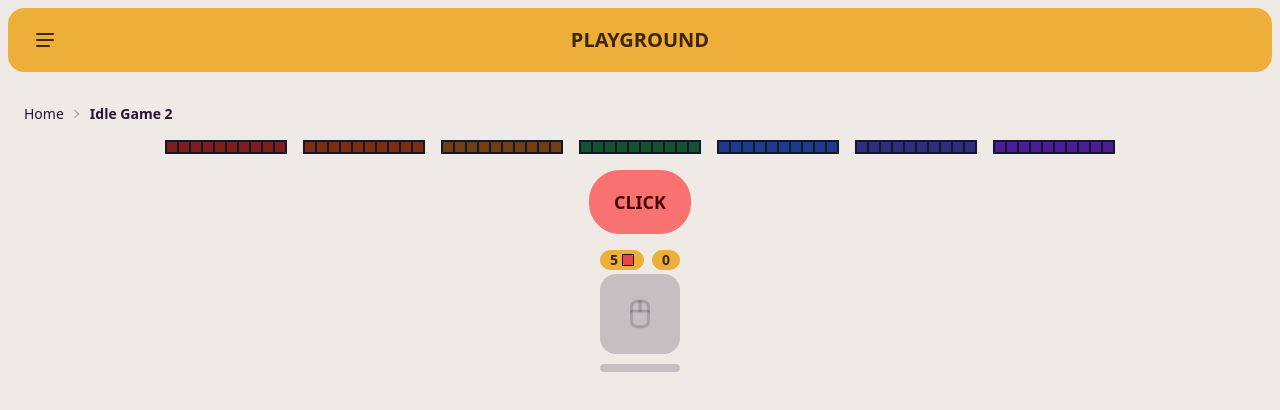
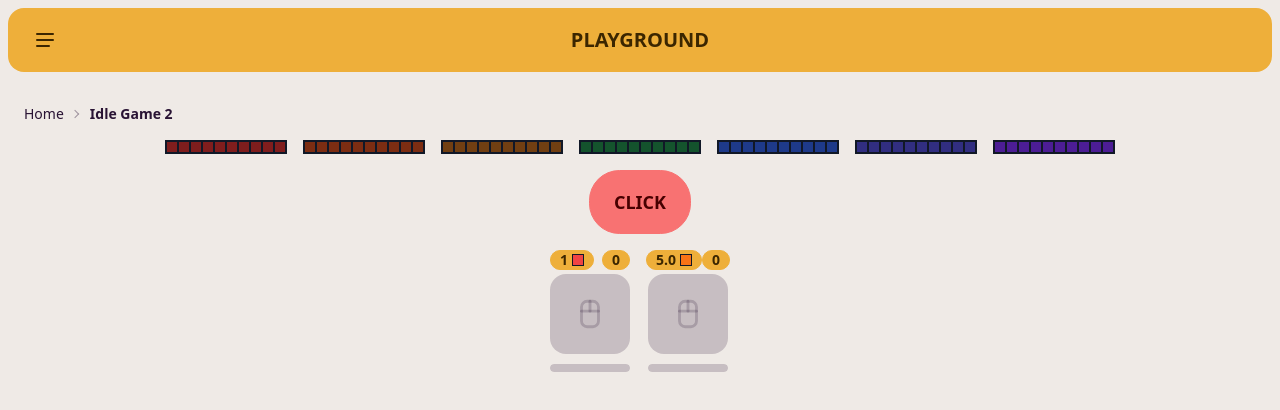
Before and after one commit to cakegod/svelte-kit-playground, a SvelteKit app: page /idle-game-2 in a window 1280 px wide. Shown: the top 410 px of the page. Built offline with nearby package versions, Linux system fonts and the light colour scheme.

Commit message:
feat: add interval to mimic cursors

```diff
--- a/src/routes/idle-game-2/classes.ts
+++ b/src/routes/idle-game-2/classes.ts
@@ -1,3 +1,6 @@
+import { get } from 'svelte/store';
+import { experience, rawCurrency, upgrades } from './store';
+
 export class Upgrade {
 	level: number;
 	name: string;
@@ -25,7 +28,57 @@ export class Upgrade {
 	getPrice() {
 		return Math.round(this.price * this.priceMultiplier ** this.level);
 	}
+
+	// TODO: extract this to cursor upgrade ONLY
+	buyUpgrade() {
+		if (get(rawCurrency) < this.getPrice()) return;
+		rawCurrency.decrease(this.getPrice());
+
+		// const timeoutList: NodeJS.Timeout[] = [];
+		// const click = () => {
+		// 	const timeout = setTimeout(() => {
+		// 		rawCurrency.increase(this.power);
+		// 		experience.increaseCursor(this.power);
+		// 		timeoutList.push(timeout);
+		// 		console.log(timeout);
+
+		// 		click();
+		// 	}, this.interval);
+		// };
+
+		// click();
+
+		const id = setInterval(() => {
+			rawCurrency.increase(this.power);
+			experience.increaseCursor(this.power);
+		}, this.interval);
+		ids.push(id);
+
+		upgrades.update(
+			get(upgrades).map((u) => {
+				if (u.name === this.name) {
+					if (this.level > 0 && this.level % 4 === 0) {
+						this.amount -= 3;
+
+						// TODO: refactor interval removal
+						// experimental fix
+						ids.forEach((item, i) => {
+							i !== 3 && clearInterval(item);
+						});
+						this.power += 100;
+					} else {
+						this.amount += 1;
+					}
+					this.level += 1;
+					return this;
+				}
+				return u;
+			})
+		);
+	}
 }
-
-const CURSOR = new Upgrade('cursor', 5, 1, 2.25, 2000);
-export const UPGRADES_LIST = [CURSOR];
+const ids: NodeJS.Timer[] = [];
+export const UPGRADES_LIST = [
+	new Upgrade('cursor', 1, 1, 1.1, 2000),
+	new Upgrade('something else', 50, 100, 2.25, 2000)
+];
```
